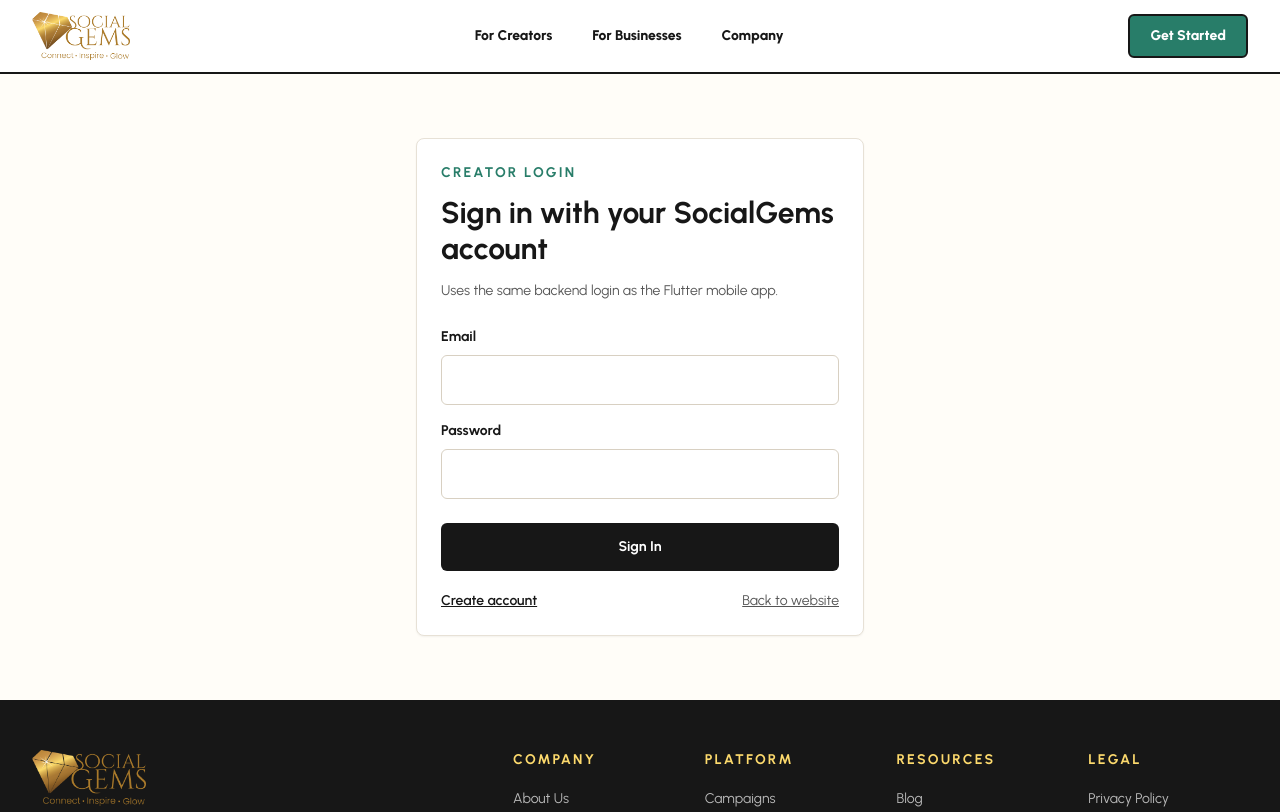
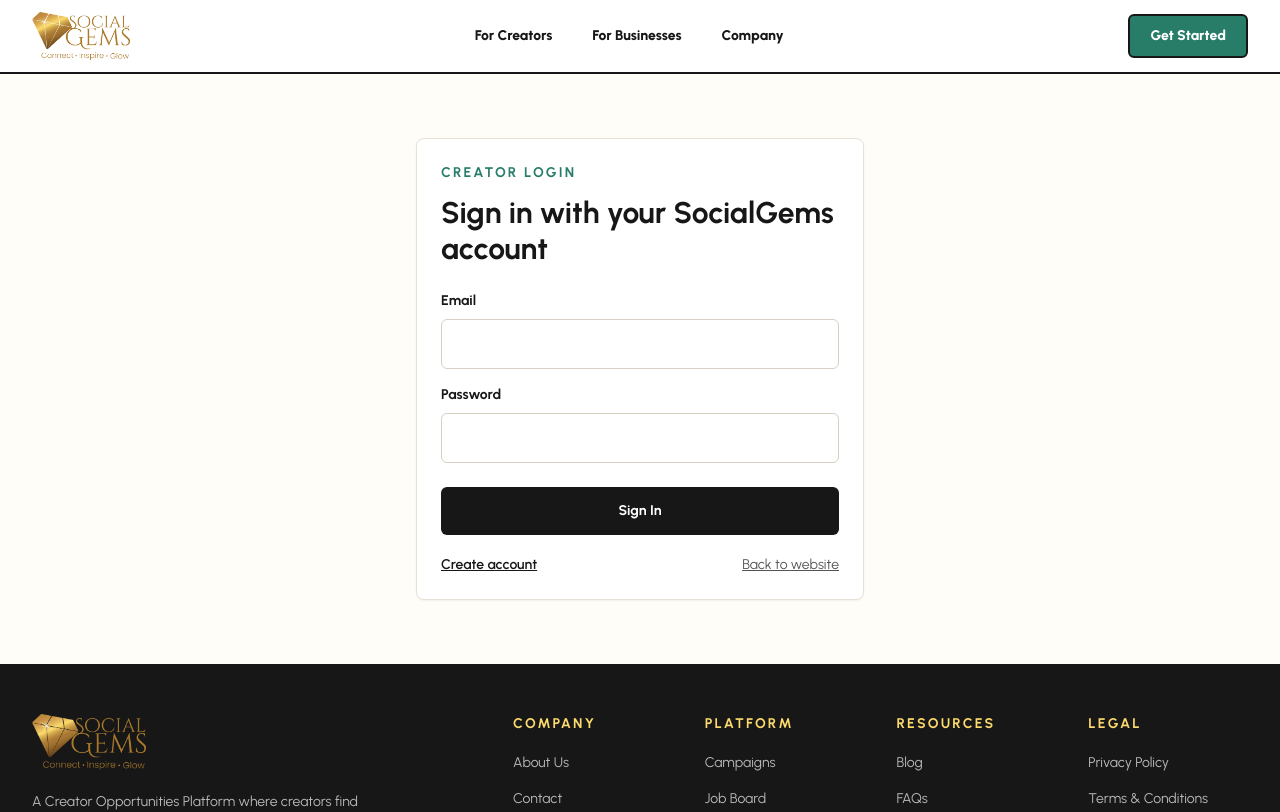
Before and after one commit to tek-juice/socialgems-website, a Next.js app: page /creator/login in a window 1280 px wide. Shown: the top 812 px of the page. Built offline with nearby package versions, Linux system fonts and the light colour scheme.

Commit message:
refactor: remove redundant information from login form

```diff
--- a/src/app/components/SocialGemsLoginForm.tsx
+++ b/src/app/components/SocialGemsLoginForm.tsx
@@ -62,9 +62,7 @@
       <h1 className="mt-3 text-3xl font-bold text-[#171717]">
         Sign in with your SocialGems account
       </h1>
-      <p className="mt-3 text-sm leading-6 text-[#555]">
-        Uses the same backend login as the Flutter mobile app.
-      </p>
+
 
       <label className="mt-6 block text-sm font-bold text-[#171717]" htmlFor="email">
         Email
```
